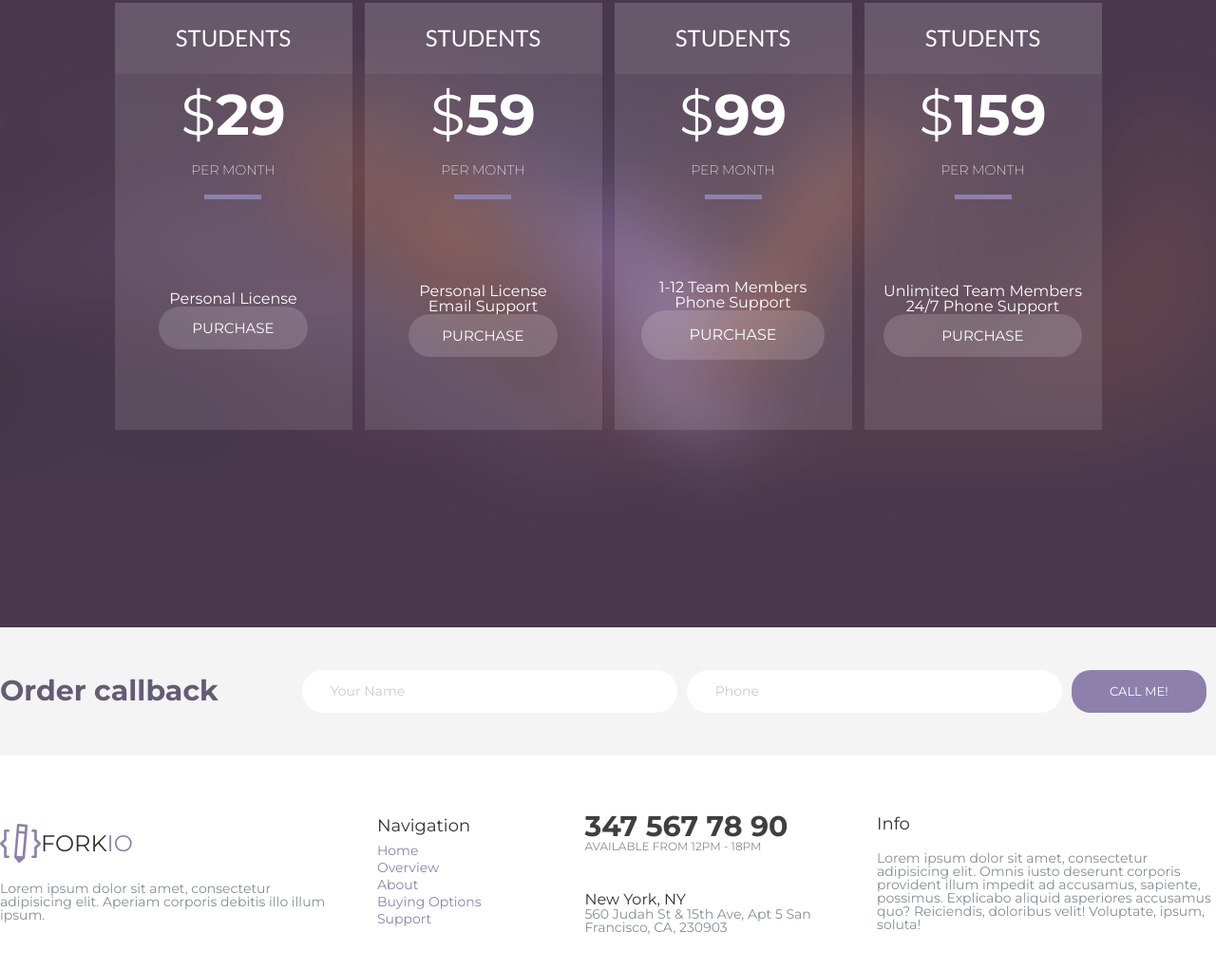
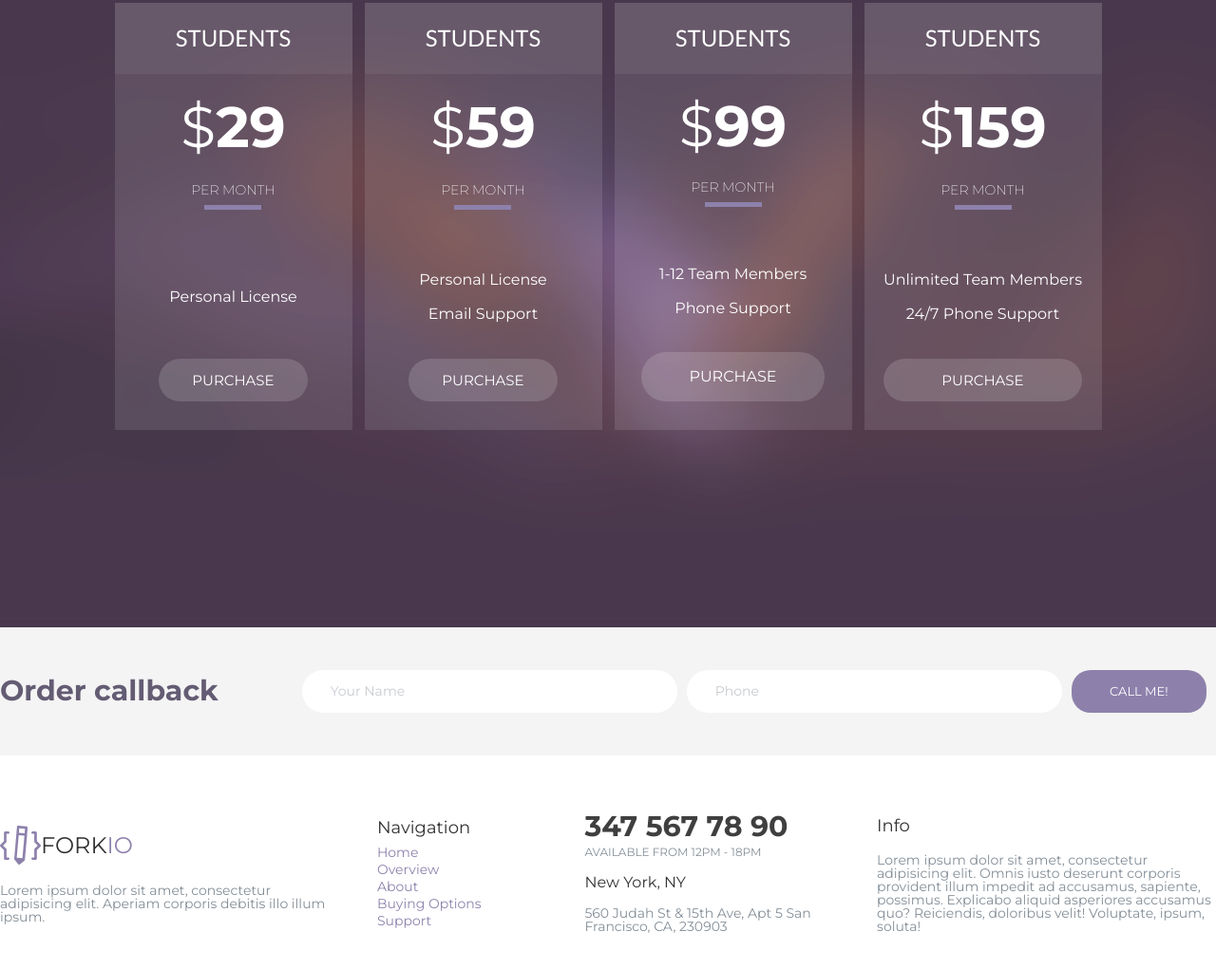
Before and after one commit to yamnyk/forkio-step-project, a website: page src/index.html in a window 1280 px wide. Shown: the part 996-2017 px from the top of the page at 95% size. Drawn offline with nearby package versions, Linux system fonts and the light colour scheme; files that its build step writes are made by us from their sources.

Commit message:
footer | 1200px done, pricing 1200px done

```diff
--- a/src/index.html
+++ b/src/index.html
@@ -61,10 +61,10 @@
                     <p class="price-plan__price"><span class="price-plan__currency">&#36;</span>29</p>
                     <p class="price-plan-small-info">per month</p>
                     <div class="price-plan__main-info_divider"></div>
-                    <div class="price-plan__description1">
-                        <p class="price-plan__description-item">Personal License</p>
+                    <div class="price-plan__description">
+                        <p class="price-plan__description_item">Personal License</p>
+                    </div>
                         <a href="#" class="price-plan__buy-btn">purchase</a>
-                    </div>
                 </div>
             </li>
             <li class="price-plan">
@@ -75,11 +75,11 @@
                     <p class="price-plan__price"><span class="price-plan__currency">&#36;</span>59</p>
                     <p class="price-plan-small-info">per month</p>
                     <div class="price-plan__main-info_divider"></div>
-                    <div class="price-plan__description1">
-                        <p class="price-plan__description-item">Personal License</p>
-                        <p class="price-plan__description-item">Email Support</p>
+                    <div class="price-plan__description">
+                        <p class="price-plan__description_item">Personal License</p>
+                        <p class="price-plan__description_item">Email Support</p>
+                    </div>
                         <a href="#" class="price-plan__buy-btn">purchase</a>
-                    </div>
                 </div>
             </li>
             <li class="price-plan pricing-plan__active">
@@ -90,11 +90,11 @@
                     <p class="price-plan__price price-plan__price_active"><span class="price-plan__currency pricing-block__currency_active">&#36;</span>99</p>
                     <p class="price-plan-small-info">per month</p>
                     <div class="price-plan__main-info_divider"></div>
-                    <div class="price-plan__description1">
-                        <p class="price-plan__description-item">1-12 Team Members</p>
-                        <p class="price-plan__description-item">Phone Support</p>
+                    <div class="price-plan__description">
+                        <p class="price-plan__description_item">1-12 Team Members</p>
+                        <p class="price-plan__description_item">Phone Support</p>
+                    </div>
                         <a href="#" class="price-plan__buy-btn  pricing-block__link_active">purchase</a>
-                    </div>
                 </div>
             </li>
             <li class="price-plan">
@@ -105,11 +105,11 @@
                     <p class="price-plan__price"><span class="price-plan__currency">&#36;</span>159</p>
                     <p class="price-plan-small-info">per month</p>
                     <div class="price-plan__main-info_divider"></div>
-                    <div class="price-plan__description1">
-                        <p class="price-plan__description-item">Unlimited Team Members</p>
-                        <p class="price-plan__description-item">24/7 Phone Support</p>
+                    <div class="price-plan__description">
+                        <p class="price-plan__description_item">Unlimited Team Members</p>
+                        <p class="price-plan__description_item">24/7 Phone Support</p>
+                    </div>
                         <a href="#" class="price-plan__buy-btn">purchase</a>
-                    </div>
                 </div>
             </li>
         </ul>
--- a/src/scss/base/_buttons.scss
+++ b/src/scss/base/_buttons.scss
@@ -7,13 +7,13 @@
 
 .price-plan {
   &__buy-btn {
-    display: inline-block;
     padding: 1.5rem 3.5rem;
     text-decoration: none;
     text-transform: uppercase;
     @include fontProps($montserrat, 1.5rem, white);
     background-color: $purchaseBG;
     border-radius: 3rem;
+    margin-bottom: 3rem;
   }
 }
 
--- a/src/scss/base/_typography.scss
+++ b/src/scss/base/_typography.scss
@@ -31,8 +31,11 @@
     @include fontPropsWithWeight($montserrat, 1.4rem, white, 200);
     text-transform: uppercase;
   }
-  &__description-item {
-    @include fontProps($montserrat, 1.6rem, white);
+  &__description {
+    &_item {
+      @include fontProps($montserrat, 1.6rem, white);
+      margin-top: 2rem;
+    }
   }
   &__currency {
     font-weight: 400;
--- a/src/scss/sections/_footer.scss
+++ b/src/scss/sections/_footer.scss
@@ -28,6 +28,16 @@
   .site-contacts {
     display: grid;
     grid-template-rows: repeat(2,1fr);
-    grid-row-gap: 4rem;
+
+    .contact-phone {
+      display: grid;
+      grid-template-rows: 1fr 1fr;
+      grid-row-gap: 0.6rem;
+    }
+
+    .contact-address {
+      display: grid;
+      grid-template-rows: 1fr 1fr;
+    }
   }
 }
--- a/src/scss/sections/_pricing.scss
+++ b/src/scss/sections/_pricing.scss
@@ -37,7 +37,7 @@
 
       &__main-info {
         display: grid;
-        grid-template-rows: 3fr repeat(2,1fr) 8fr;
+        grid-template-rows: 6fr repeat(2,1fr) 8fr;
         justify-content: center;
         align-items: center;
 
@@ -49,8 +49,13 @@
         }
       }
 
-      &__description1 {
+      &__description {
         display: grid;
+        justify-items: center;
+
+        &_item {
+          justify-self: center;
+        }
       }
 
     }
```
Also changed, not shown: src/css/style.css, 1 other file.
